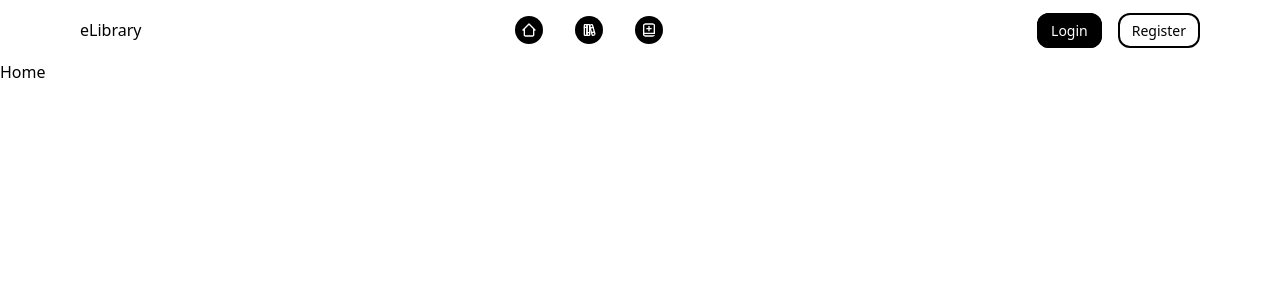
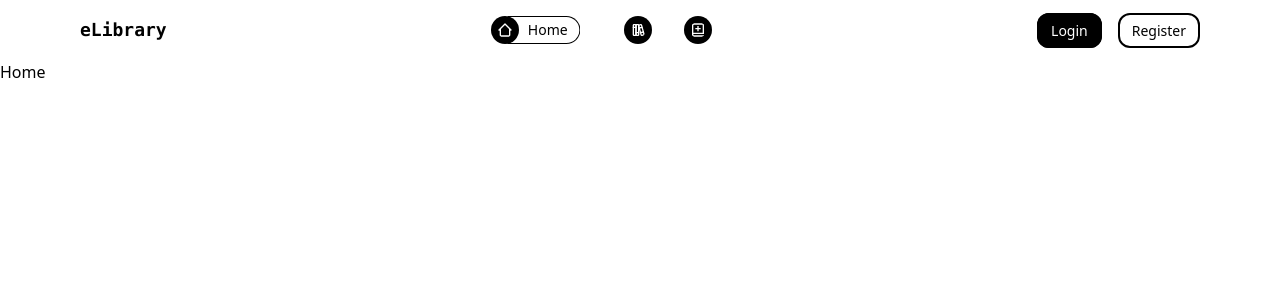
Before and after one commit to asimdelvi/eLibrary, a React (Create React App) app in the folder frontend/: page / in a window 1280 px wide. Shown: the top 300 px of the page. Built offline with nearby package versions, Linux system fonts and the light colour scheme.

Commit message:
modification of navbar on active state

```diff
--- a/frontend/src/App.jsx
+++ b/frontend/src/App.jsx
@@ -15,7 +15,7 @@ function App() {
   return (
     <>
       <nav className="transition duration-700 ease-in px-20 flex items-center justify-between nav-background sticky top-0 py-4 border-0 rounded-none">
-        <h1>eLibrary</h1>
+        <h1 className="text-lg font-mono font-extrabold">eLibrary</h1>
         <div className="flex items-center">
           <NavLink className="px-4 group" to="/">
             <div className="rounded-full flex">
@@ -33,7 +33,7 @@ function App() {
               </span>
             </div>
           </NavLink>
-          <NavLink className="px-4 group" to="/books/new">
+          <NavLink className="mx-4 group" to="/books/new">
             <div className="rounded-full flex">
               <BiBookAdd className="rounded-full bg-black p-[6px] box-content" />
               <span className="animate-border pr-3 pl-5 py-[3px]  animate-nav">
--- a/frontend/src/index.css
+++ b/frontend/src/index.css
@@ -15,21 +15,25 @@
     opacity: 0;
     font-size: 1px;
   }
+
   .group:hover .animate-nav {
     display: inline;
     opacity: 1;
-    transform: translateX(-20%);
+    @apply text-sm;
+    transform: translateX(-16%);
     animation: fadeIn 0.1s ease-in forwards;
   }
 
   .group:hover .animate-border {
     @apply border-black border-[1px] border-l-0 rounded-r-full rounded-t-full rounded-b-full rounded-l-none;
-    animation: fadeIn 0.5s ease-in forwards;
+    animation: fadeIn 0.1s ease-in forwards;
   }
 
-  .group:hover {
+  .group:hover,
+  .active {
     padding: 0;
   }
+
   @keyframes fadeIn {
     0% {
       display: none;
@@ -42,4 +46,15 @@
       @apply text-sm;
     }
   }
+
+  .active .animate-border {
+    @apply border-black border-[1px] border-l-0 rounded-r-full rounded-t-full rounded-b-full rounded-l-none;
+  }
+
+  .active .animate-nav {
+    display: inline;
+    opacity: 1;
+    @apply text-sm;
+    transform: translateX(-16%);
+  }
 }
```
